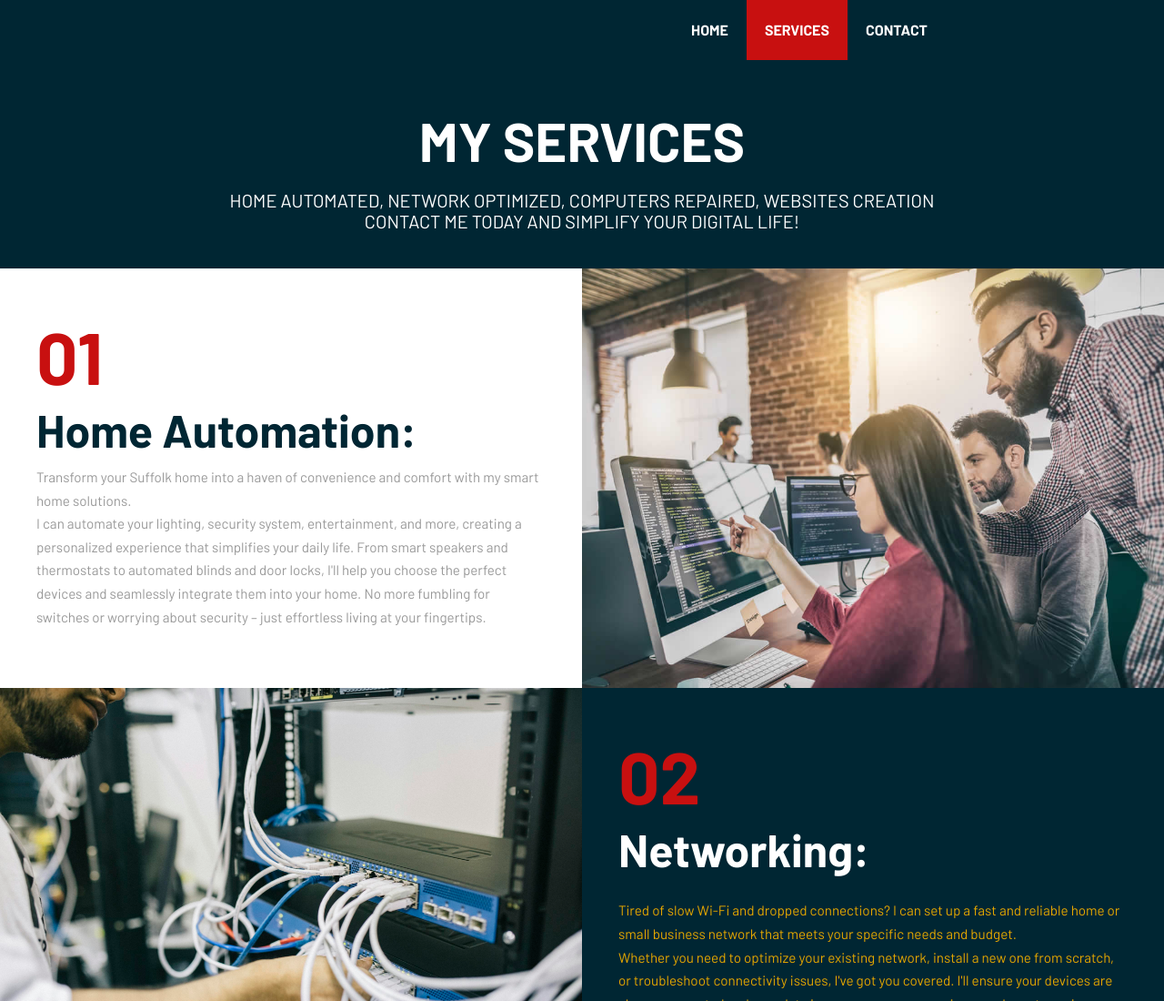
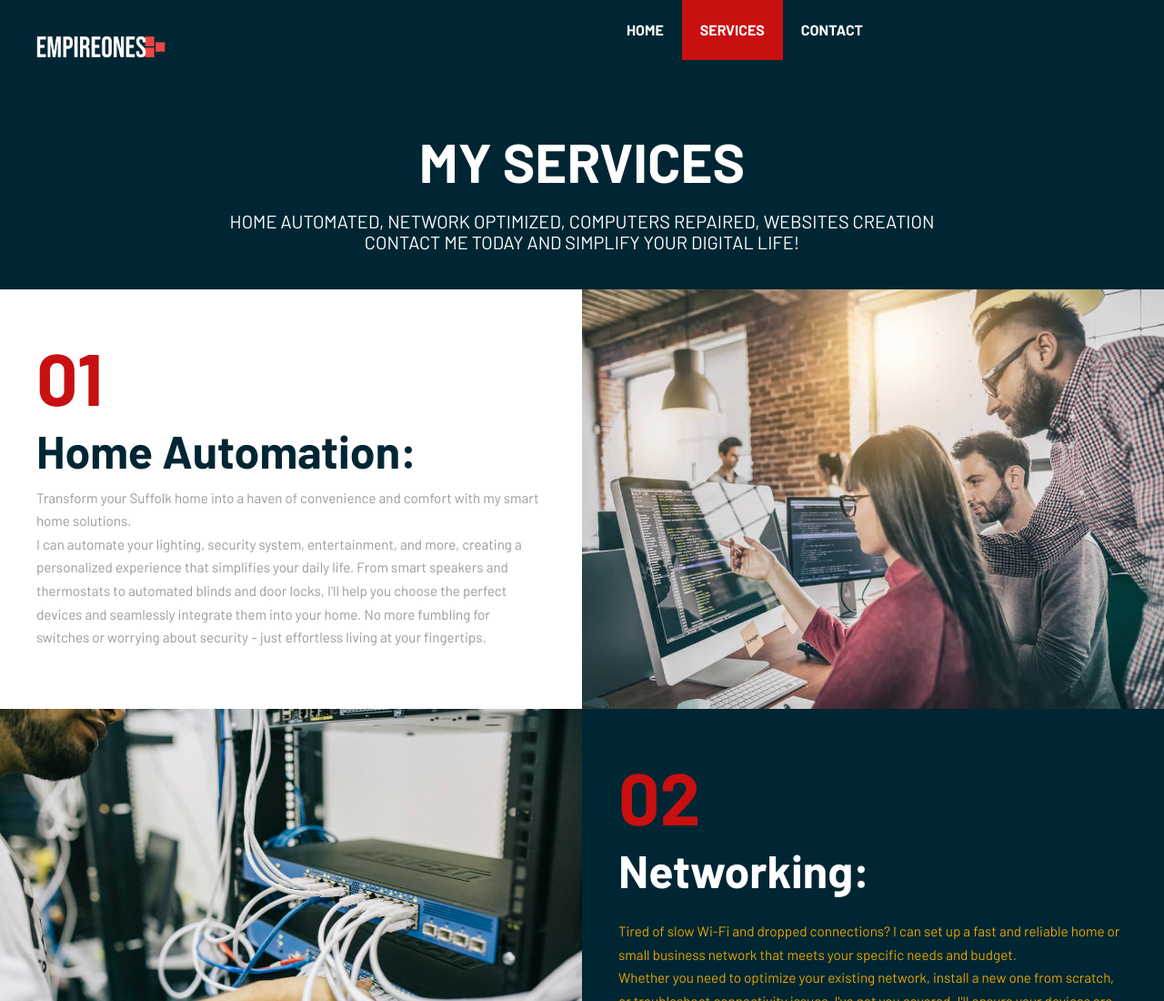
Before and after one commit to empireones/empireones.github.io, a plain HTML site: page services.html in a window 1280 px wide. Shown: the top 1100 px of the page at 91% size. Drawn offline with Linux system fonts and the light colour scheme.

Commit message:
Add files via upload

```diff
--- a/services.html
+++ b/services.html
@@ -4,7 +4,8 @@
    <head>
       <meta charset="UTF-8">
       <meta name="viewport" content="width=device-width, initial-scale=1.0" />
-      <title>Free responsive business website template</title>
+      <title>Empireones</title>
+	  <link rel="icon" href="favicon.png" type="image/x-icon">
       <link rel="stylesheet" href="css/components.css">
       <link rel="stylesheet" href="css/icons.css">
       <link rel="stylesheet" href="css/responsee.css">
@@ -35,10 +36,10 @@
         <!-- Top Navigation -->
         <nav class="s-12 grid background-none background-primary-hightlight">
            <!-- logo -->
-           <a href="index.html" class="m-12 l-3 padding-2x ">
+           <a href="index.html" class="m-12 l-5 padding-2x ">
               <img clas="logo" src="img/logo.png">
            </a>
-           <div class="top-nav s-12 l-9">
+           <div class="top-nav s-12 l-7">
               <ul class="top-ul right chevron">
                 <li><a href="index.html">Home</a></li>
                 <!--<li><a href="about-us.html">About</a></li> -->
```
Also changed, not shown: index.html (+2 -1 lines).
